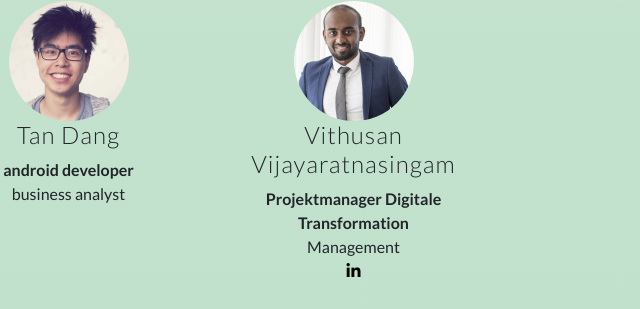
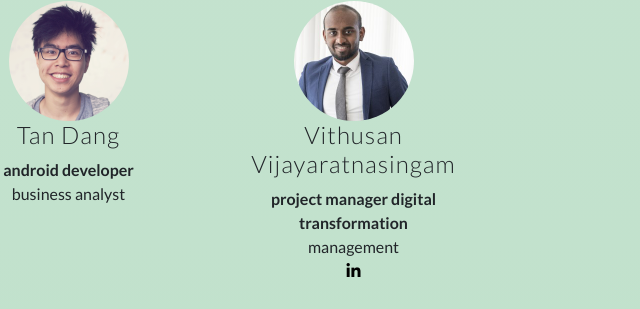
Before and after one commit to machbarschaft/machbarschaft-web, a website: page en/index.html in a window 1280 px wide. Shown: the part 5799-6108 px from the top of the page, 144-784 px from the left. Drawn offline with Linux system fonts and the light colour scheme; a web font is replaced by a local one.

Commit message:
englisch translation

```diff
--- a/en/index.html
+++ b/en/index.html
@@ -751,8 +751,8 @@
                 <img src="../img/team/vithusan.jpg" alt="vithusan" class="img-team">
                 <div class="text-center">
                     <h4>Vithusan Vijayaratnasingam</h4>
-                    <span class="d-block font-weight-bold">Projektmanager Digitale Transformation</span>
-                    <span class="d-block">Management</span>
+                    <span class="d-block font-weight-bold">project manager digital transformation</span>
+                    <span class="d-block">management</span>
                     <span class="d-block">
                         <a class="about-social" href="https://www.linkedin.com/in/vithusan-vijayaratnasingam-8a940191/"
                            target="_blank"><i class="fab fa-linkedin-in"></i></a>
```
